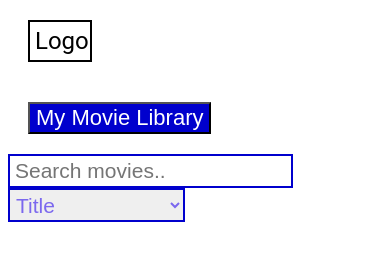
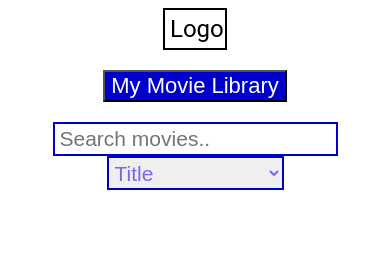
Before and after one commit to ashish2541994/Fassos-Javascript, a plain HTML site: page index.html in a window 390 px wide. Drawn offline with Linux system fonts and the light colour scheme; no server answers.

Commit message:
Responsive changes

```diff
--- a/index.html
+++ b/index.html
@@ -17,8 +17,8 @@
         <div id="movieList" class="overlay-content"><!-- Added List SideBar --></div>
 
       </div>
-      <div>
-        <!--  -->
+      <div class="responsive">
+        <!--  Action Items-->
         <button class="headBtn" onclick="openNav()">My Movie Library</button>
         <input type="text" name="search" oninput="search(this.value)" placeholder="Search movies.." class="searchbar">
         <select id="mySelect" onchange="sort()">
--- a/style.css
+++ b/style.css
@@ -155,7 +155,18 @@ h1 {
 	}
 }
 
-@media screen and (min-width: 900px) {
+@media screen and (max-width: 400px) {
+	.card {
+		flex: 1 1 calc(100% - 2rem);
+	}
+	.responsive,
+	.logo {
+		text-align: center;
+		margin: 0 auto;
+	}
+}
+
+@media screen and (min-width: 980px) {
 	.card {
 		flex: 1 1 calc(20% - 2rem);
 	}
```
